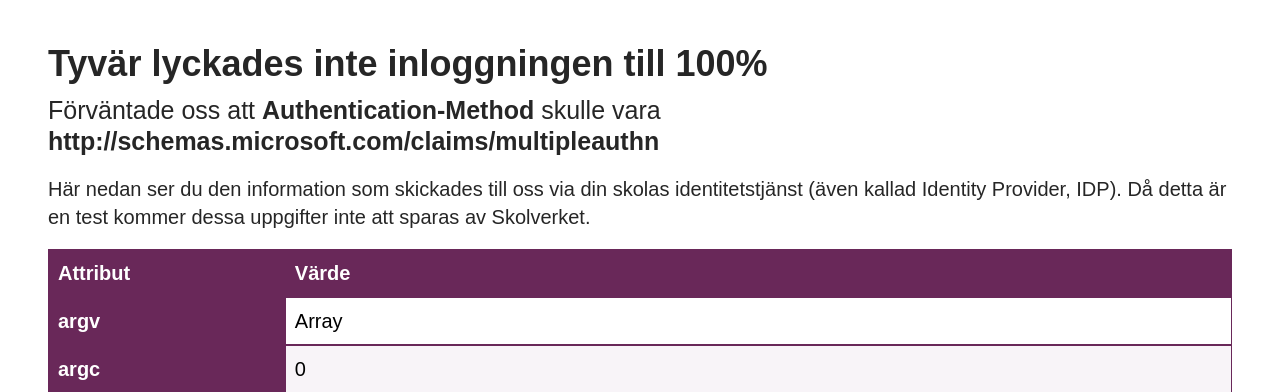
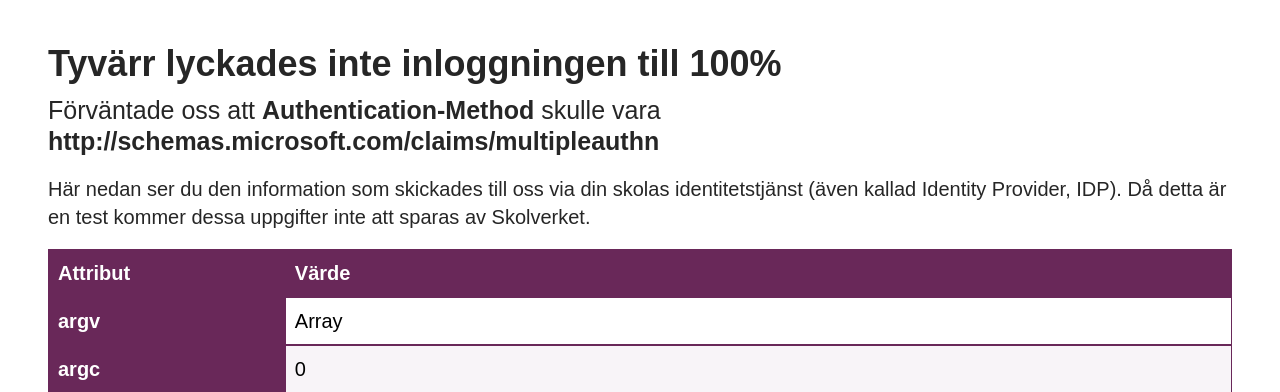
Before and after one commit to SUNET/docker-fidustest-sp, a PHP site: page /MS_mfa/index.php in a window 1280 px wide. Shown: the part 93-485 px from the top of the page. Run offline with PHP 8.4, Linux system fonts and the light colour scheme; data that the repository does not hold is empty.

Commit message:
Fixed spelling error

```diff
--- a/html/MS_mfa/index.php
+++ b/html/MS_mfa/index.php
@@ -15,7 +15,7 @@ if ($_SERVER["Shib-Authentication-Method"] == 'http://schemas.microsoft.com/clai
 	print '	<h2>Grattis!</h2>' . "\n";
 	print '	<p class="largetext">Du har nu lyckats logga in till Skolverkets testsida.</p>' . "\n";
 } else {
-	print '	<h2>Tyvär lyckades inte inloggningen till 100%</h2>' . "\n";
+	print '	<h2>Tyvärr lyckades inte inloggningen till 100%</h2>' . "\n";
 	print '	<p class="largetext">Förväntade oss att <b>Authentication-Method</b> skulle vara <b>http://schemas.microsoft.com/claims/multipleauthn</b></p>' . "\n";
 }
 ?>
--- a/html/refeds_mfa/DNP.php
+++ b/html/refeds_mfa/DNP.php
@@ -13,10 +13,10 @@ if ($_SERVER["Shib-Authentication-Method"] == 'https://refeds.org/profile/mfa')
 		printf('	<h2>Grattis!</h2>%s	<p class="largetext">Du har nu lyckats logga in till testsidan.</p>%s',"\n", "\n");
 	} else {
 		saveToSQL($idp,"EPPN","Saknas");
-		printf('	<h2>Tyvär lyckades inte inloggningen till 100%</h2>%s	<p class="largetext">Du saknar eppn/eduPersonPrincipalName.</p>%s',"\n", "\n");
+		printf('	<h2>Tyvärr lyckades inte inloggningen till 100%</h2>%s	<p class="largetext">Du saknar eppn/eduPersonPrincipalName.</p>%s',"\n", "\n");
 	}
 } else {
-	print '	<h2>Tyvär lyckades inte inloggningen till 100%</h2>' . "\n";
+	print '	<h2>Tyvärr lyckades inte inloggningen till 100%</h2>' . "\n";
 	print '	<p class="largetext">Authentication-Method var inte LOA2 eller högre</p>' . "\n";
 	if (! isset($_SERVER["eppn"]) ) {
 		printf('	<p class="largetext">Du saknar eppn/eduPersonPrincipalName.</p>%s',"\n");
--- a/html/refeds_mfa/index.php
+++ b/html/refeds_mfa/index.php
@@ -16,7 +16,7 @@ if ($_SERVER["Shib-Authentication-Method"] == 'https://refeds.org/profile/mfa')
 	print '	<h2>Grattis!</h2>' . "\n";
 	print '	<p class="largetext">Du har nu lyckats logga in till Skolverkets testsida.</p>' . "\n";
 } else {
-	print '	<h2>Tyvär lyckades inte inloggningen till 100%</h2>' . "\n";
+	print '	<h2>Tyvärr lyckades inte inloggningen till 100%</h2>' . "\n";
 	print '	<p class="largetext">Förväntade oss att <b>Authentication-Method</b> skulle vara <b>https://refeds.org/profile/mfa</b></p>' . "\n";
 }
 ?>
--- a/html/skolfed_mfa/index.php
+++ b/html/skolfed_mfa/index.php
@@ -15,7 +15,7 @@ if ($_SERVER["Shib-Authentication-Method"] == 'http://id.skolfederation.se/loa/2
 	print '	<h2>Grattis!</h2>' . "\n";
 	print '	<p class="largetext">Du har nu lyckats logga in till Skolverkets testsida.</p>' . "\n";
 } else {
-	print '	<h2>Tyvär lyckades inte inloggningen till 100%</h2>' . "\n";
+	print '	<h2>Tyvärr lyckades inte inloggningen till 100%</h2>' . "\n";
 	print '	<p class="largetext">Förväntade oss att <b>Authentication-Method</b> skulle vara <b>http://id.skolfederation.se/loa/2fa</b></p>' . "\n";
 }
 ?>
```
